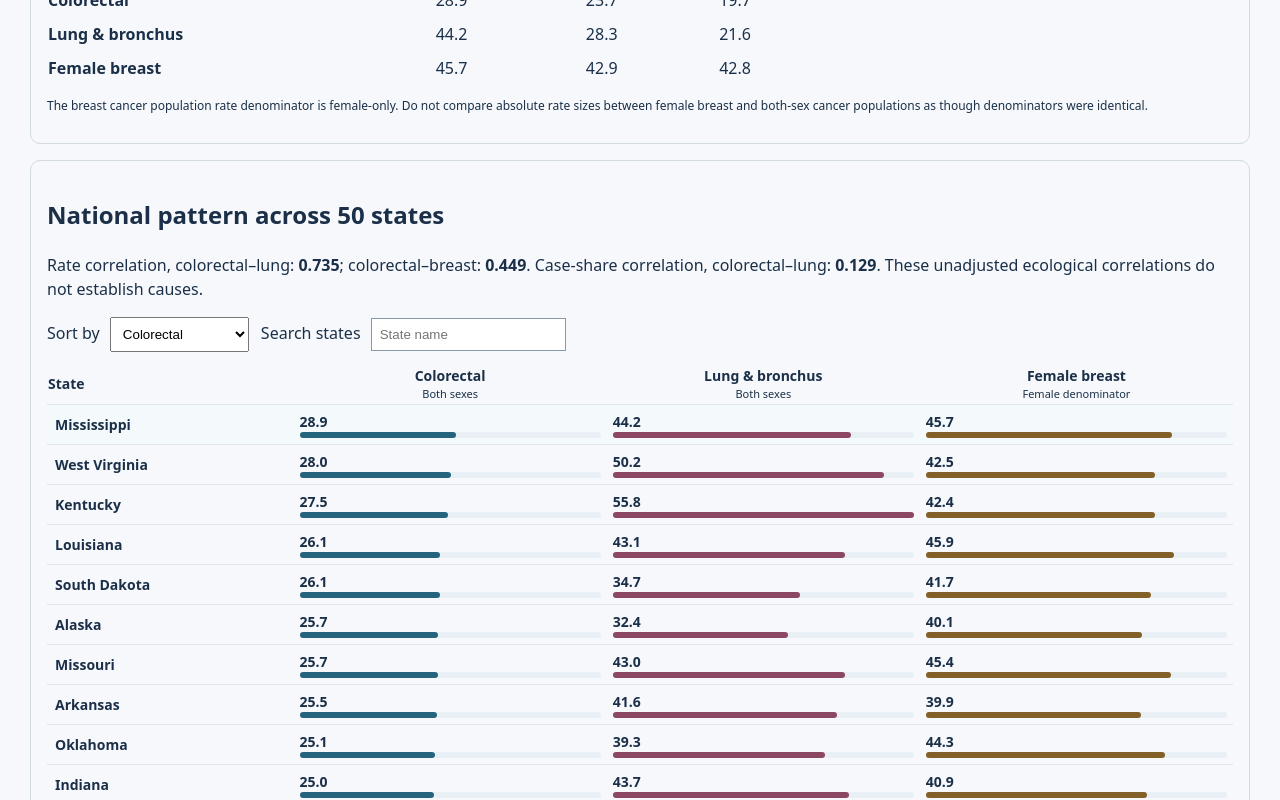
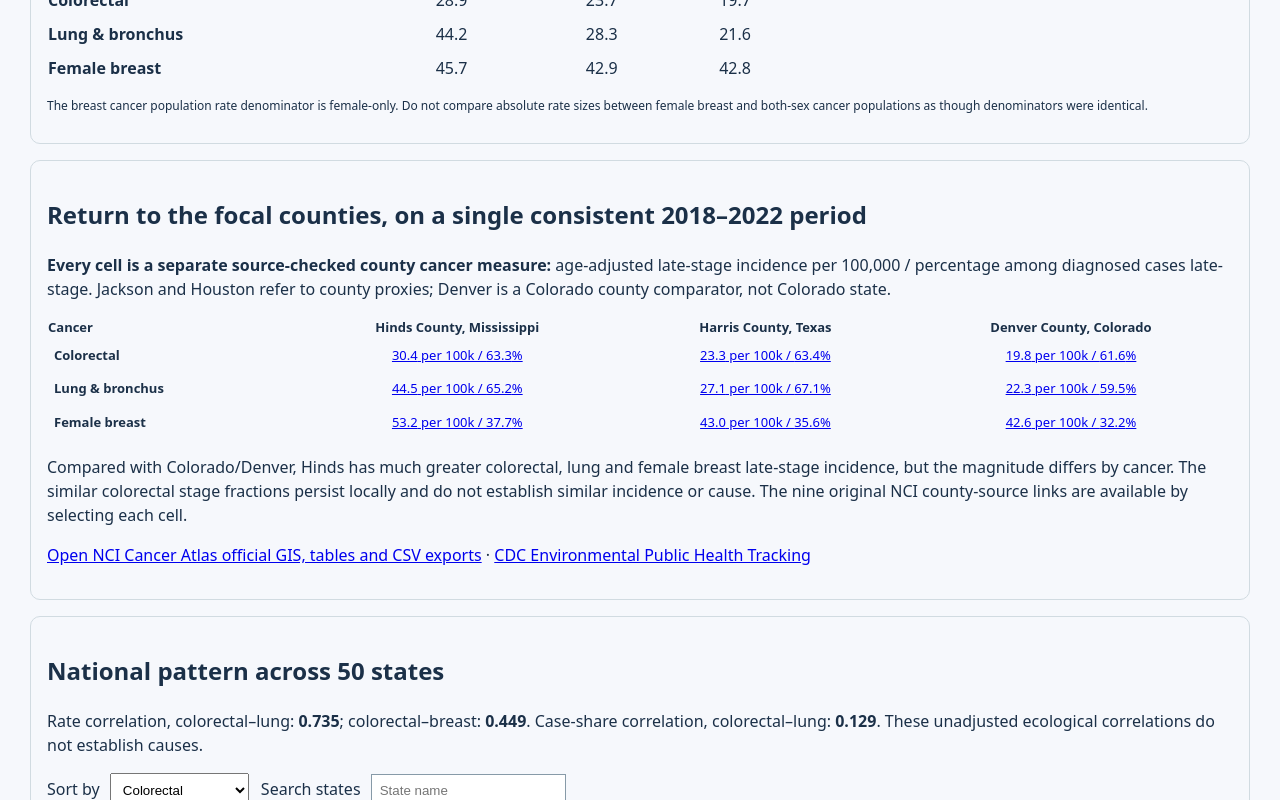
Before and after one commit to mrterryflood-ui/integrated-implementation-intelligence, a Next.js app in the folder apps/dis-platform/: page /research-program/national-cancers in a window 1280 px wide. Shown: the part 611-1411 px from the top of the page. Built offline with nearby package versions, Linux system fonts and the light colour scheme.

Commit message:
feat(research): show matched Jackson Houston Denver three-cancer county contrast and NCI Atlas GIS

```diff
--- a/apps/dis-platform/app/research-program/national-cancers/page.tsx
+++ b/apps/dis-platform/app/research-program/national-cancers/page.tsx
@@ -1,4 +1,5 @@
 "use client";
+import {FOCAL_THREE_CANCER_COUNTIES} from "../../../lib/focal-three-cancer-counties";
 import {ALL_STAGE_URBAN_RURAL_CONTEXT,NATIONAL_RACE_CONTEXT_2018_2022,NATIONAL_CANCER_CONTEXT_SOURCE} from "../../../lib/national-three-cancer-context";
 import {useMemo,useState} from "react";
 import Link from "next/link";
@@ -38,6 +39,12 @@ export default function NationalCancerThreeSite(){
   </table>
   <p style={{fontSize:12}}>The breast cancer population rate denominator is female-only. Do not compare absolute rate sizes between female breast and both-sex cancer populations as though denominators were identical.</p>
  </div>
+ <section style={{border:"1px solid #d1dbe1",borderRadius:10,padding:16,margin:"16px 0"}}>
+ <h2>Return to the focal counties, on a single consistent 2018–2022 period</h2><p><b>Every cell is a separate source-checked county cancer measure:</b> age-adjusted late-stage incidence per 100,000 / percentage among diagnosed cases late-stage. Jackson and Houston refer to county proxies; Denver is a Colorado county comparator, not Colorado state.</p>
+ <div style={{overflowX:"auto"}}><table style={{width:"100%",minWidth:640,borderCollapse:"collapse",fontSize:13}}><thead><tr><th style={{textAlign:"left"}}>Cancer</th>{FOCAL_THREE_CANCER_COUNTIES.map(s=><th scope="col" key={s.fips}>{s.county}</th>)}</tr></thead><tbody>{types.map(t=><tr key={t.key}><th scope="row" style={{textAlign:"left",padding:7}}>{t.label}</th>{FOCAL_THREE_CANCER_COUNTIES.map(s=><td style={{textAlign:"center",padding:7}} key={s.fips}><a target="_blank" rel="noreferrer" href={s.cancers[t.key].source}>{s.cancers[t.key].rate.toFixed(1)} per 100k / {s.cancers[t.key].lateStageShare.toFixed(1)}%</a></td>)}</tr>)}</tbody></table></div>
+ <p>Compared with Colorado/Denver, Hinds has much greater colorectal, lung and female breast late-stage incidence, but the magnitude differs by cancer. The similar colorectal stage fractions persist locally and do not establish similar incidence or cause. The nine original NCI county-source links are available by selecting each cell.</p>
+ <p><a href="https://www.gis.cancer.gov/canceratlas/" target="_blank" rel="noreferrer">Open NCI Cancer Atlas official GIS, tables and CSV exports</a> · <a href="https://ephtracking.cdc.gov/" target="_blank" rel="noreferrer">CDC Environmental Public Health Tracking</a></p>
+ </section>
  <section style={{border:"1px solid #d1dbe1",borderRadius:10,padding:16,margin:"16px 0"}}>
   <h2>National pattern across 50 states</h2>
   <p>Rate correlation, colorectal–lung: <b>{pearsonNationalCancerCorrelation("colorectal","lung","lateStageIncidencePer100k").toFixed(3)}</b>; colorectal–breast: <b>{pearsonNationalCancerCorrelation("colorectal","breast","lateStageIncidencePer100k").toFixed(3)}</b>. Case-share correlation, colorectal–lung: <b>{pearsonNationalCancerCorrelation("colorectal","lung","lateStageSharePercent").toFixed(3)}</b>. These unadjusted ecological correlations do not establish causes.</p>
```
